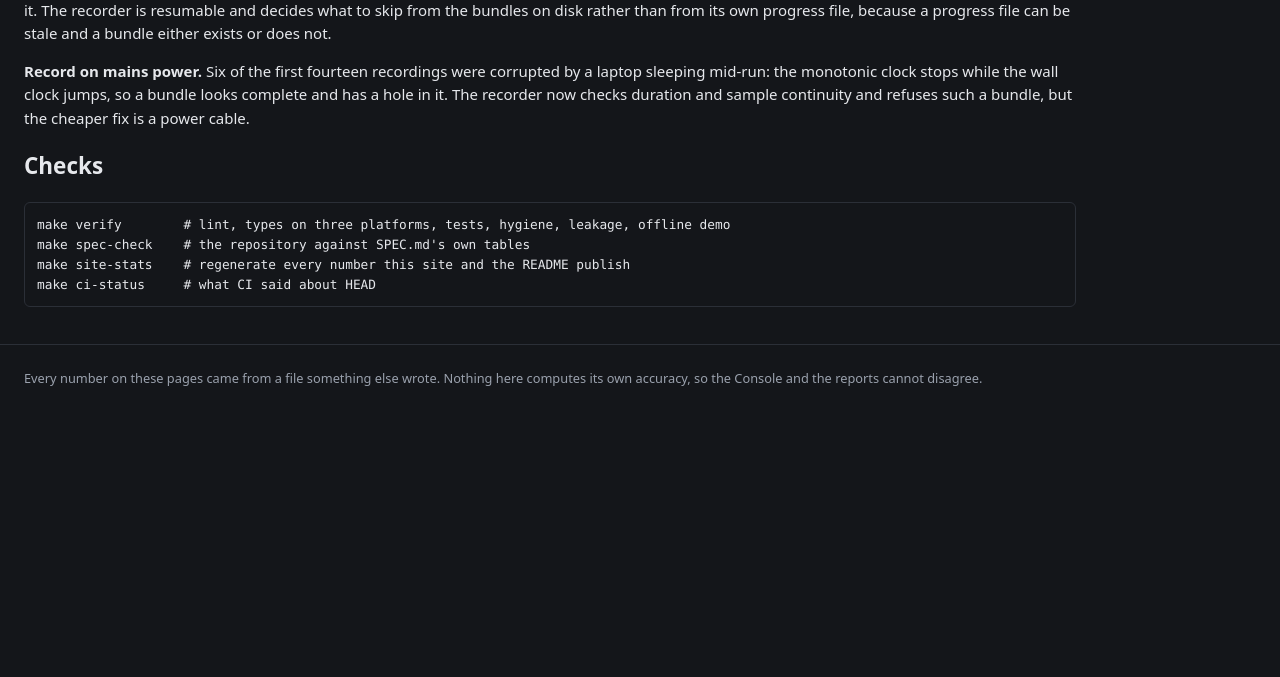
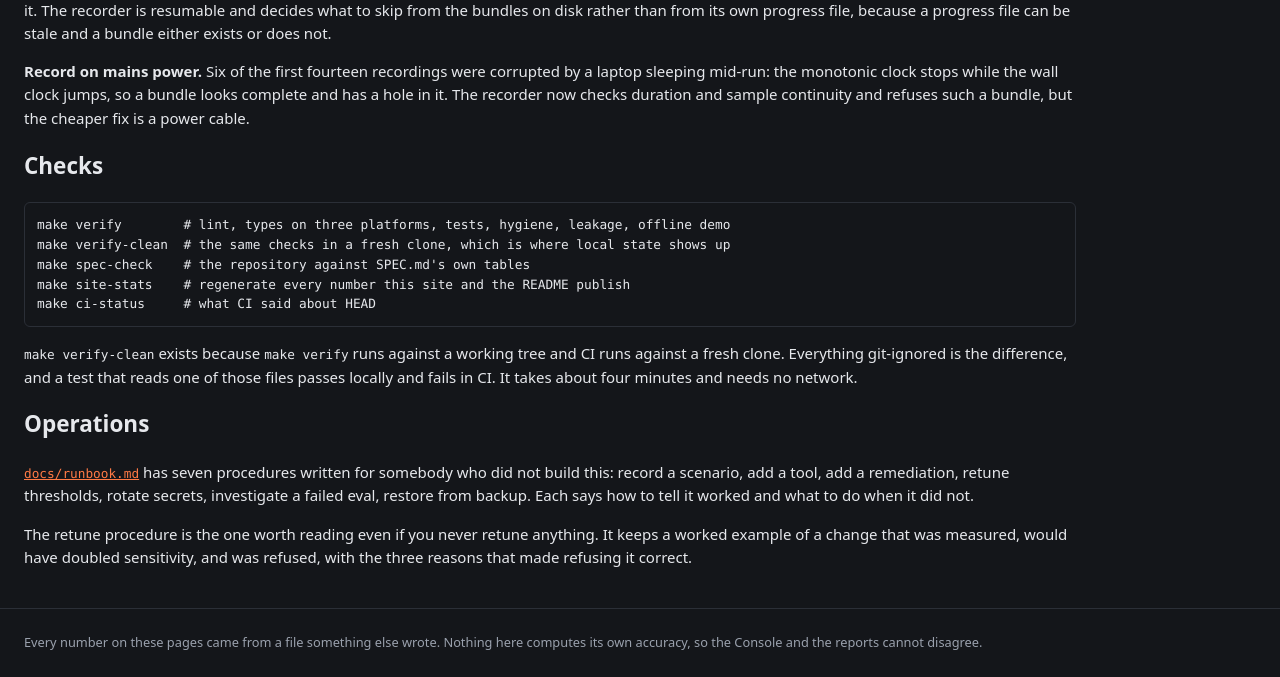
Before and after one commit to hoomanesteki/firebreak-ai-sre-agent, a FastAPI app: template site/templates/run_it.html in a window 1280 px wide. Shown: the part 1409-2086 px from the top of the page. Before the commit the page ends 1795 px from the top, so only its background shows below. Run offline with FastAPI, Linux system fonts and the light colour scheme; the template is opened without the code that fills it, so the values that code supplies are empty.

Commit message:
docs(repo): link the documents nobody could find
The runbook, the shot list and the release notes were written and linked from
nowhere, which for a reader is the same as not existing. The README gains an
index of every document and what it is for, and the site's Run it page links
the runbook and says which procedure is worth reading even by somebody who
never retunes anything.

The docs reference test covers these paths, so a renamed document now fails a
test rather than leaving a dead link.

Committed on main because phase 12 is already merged and these are links into
documents that merge brought in.

```diff
--- a/site/templates/run_it.html
+++ b/site/templates/run_it.html
@@ -78,8 +78,28 @@ make lab-record-library              # the library, resumably</pre>
 
 <h2>Checks</h2>
 <pre>make verify        # lint, types on three platforms, tests, hygiene, leakage, offline demo
+make verify-clean  # the same checks in a fresh clone, which is where local state shows up
 make spec-check    # the repository against SPEC.md's own tables
 make site-stats    # regenerate every number this site and the README publish
 make ci-status     # what CI said about HEAD</pre>
+<p>
+  <code>make verify-clean</code> exists because <code>make verify</code> runs against a working
+  tree and CI runs against a fresh clone. Everything git-ignored is the difference, and a test
+  that reads one of those files passes locally and fails in CI. It takes about four minutes and
+  needs no network.
+</p>
+
+<h2>Operations</h2>
+<p>
+  <a href="{{ repository }}/blob/main/docs/runbook.md"><code>docs/runbook.md</code></a> has seven
+  procedures written for somebody who did not build this: record a scenario, add a tool, add a
+  remediation, retune thresholds, rotate secrets, investigate a failed eval, restore from backup.
+  Each says how to tell it worked and what to do when it did not.
+</p>
+<p>
+  The retune procedure is the one worth reading even if you never retune anything. It keeps a
+  worked example of a change that was measured, would have doubled sensitivity, and was refused,
+  with the three reasons that made refusing it correct.
+</p>
 
 {% endblock %}
```
Also changed, not shown: README.md.
